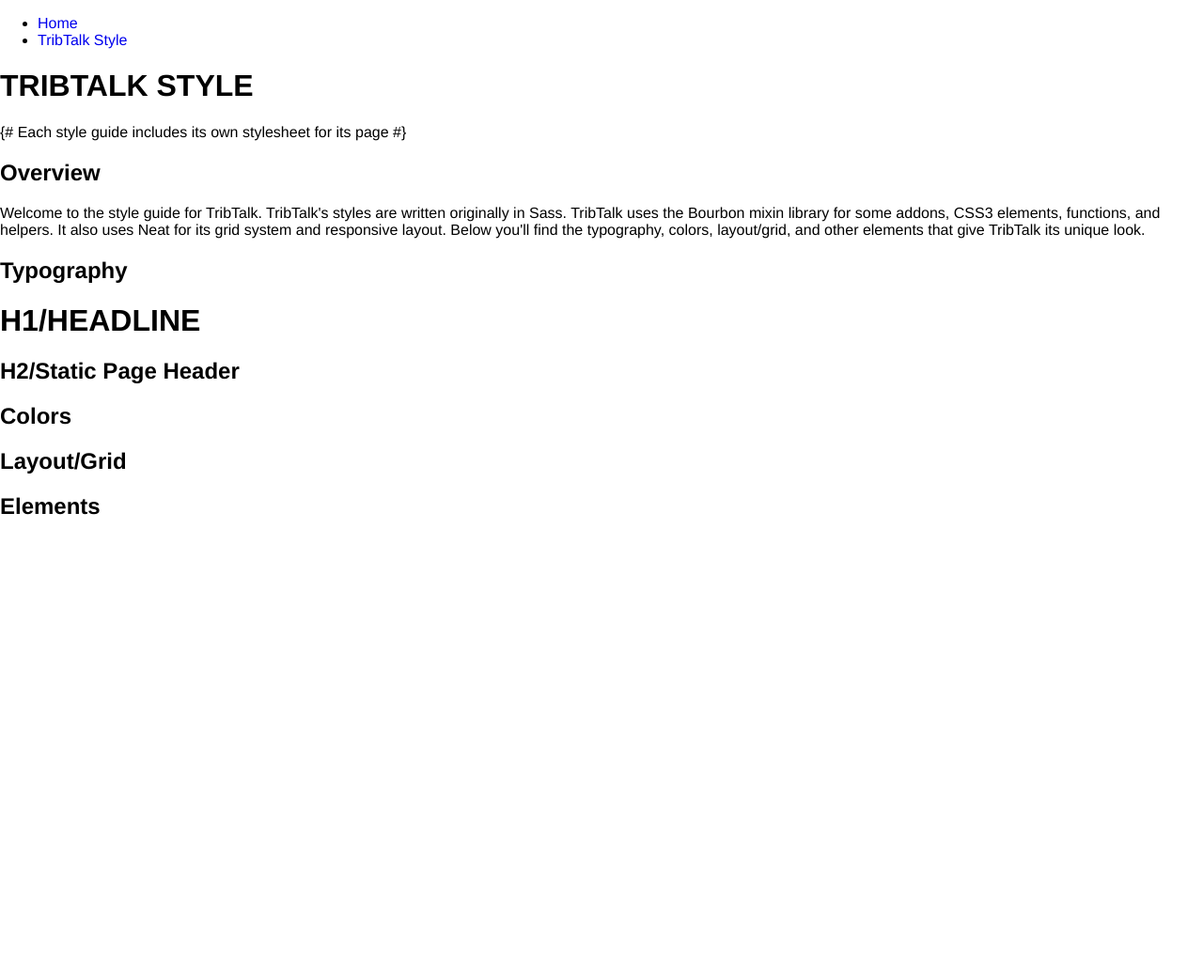
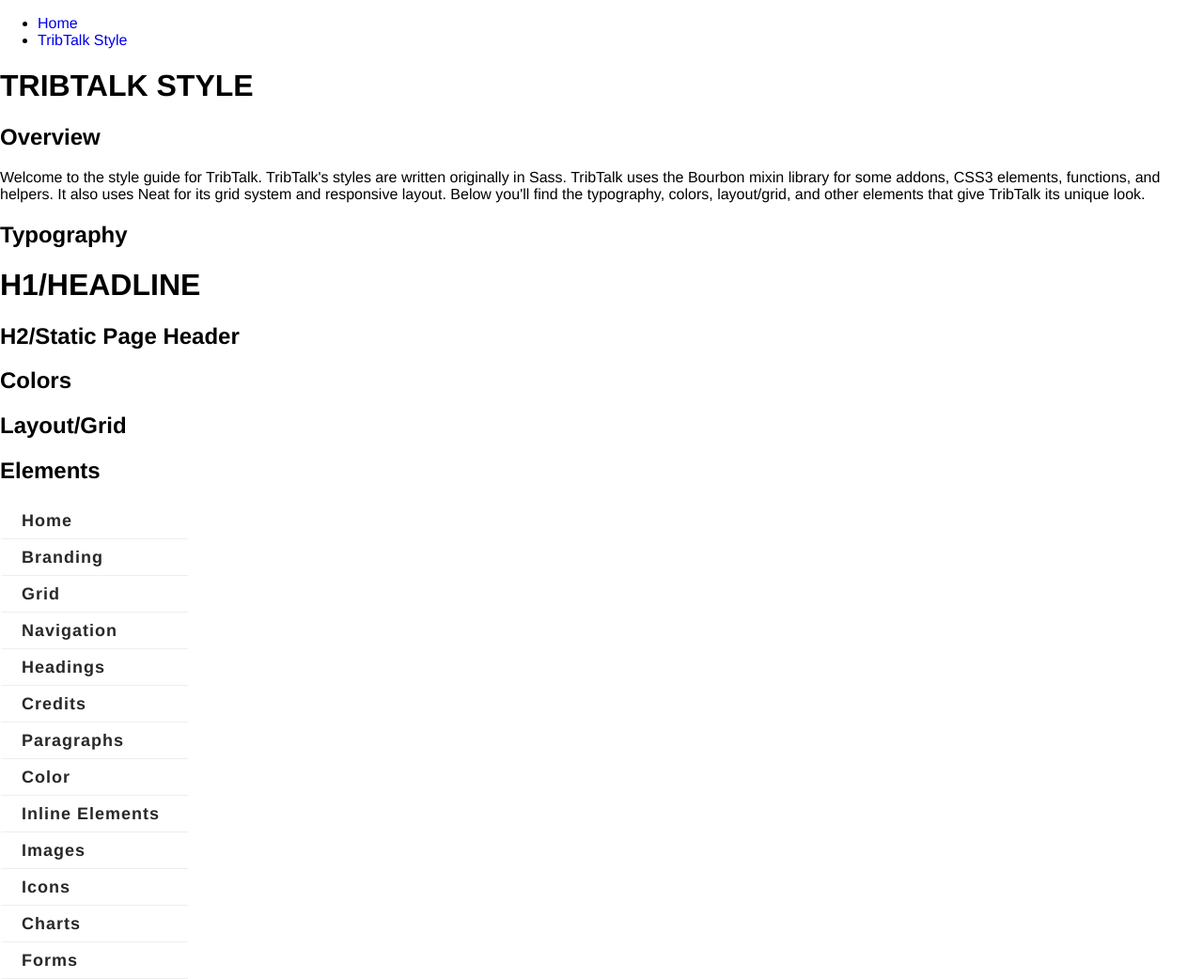
Before and after one commit to texastribune/styleguides, a Jekyll site: the page built from tribtalkstyle.html, in a window 1280 px wide. Shown: the whole page at 94% size. Built offline with Jekyll 4.4.1, drawn with Linux system fonts in a browser that asks for light colours; before the commit the page ends 900 px from its top, so only the background shows below that.

Commit message:
Begin integrating in style guide for TribTalk started by Ben

```diff
--- /dev/null
+++ b/css/tribtalkextra.css
@@ -0,0 +1,137 @@
+/* START Navigation */
+
+#side-nav,
+#side-nav ul,
+#side-nav ul li,
+#side-nav ul ul {
+  list-style: none;
+  margin: 0;
+  padding: 0;
+  border: 0;
+}
+#side-nav ul {
+  position: relative;
+  z-index: 597;
+  float: left;
+}
+#side-nav ul li {
+  float: left;
+  min-height: 1px;
+  line-height: 1em;
+  vertical-align: middle;
+}
+#side-nav ul li.hover,
+#side-nav ul li:hover {
+  position: relative;
+  z-index: 599;
+  cursor: default;
+}
+#side-nav ul ul {
+  margin-top: 1px;
+  visibility: hidden;
+  position: absolute;
+  top: 1px;
+  left: 99%;
+  z-index: 598;
+  width: 100%;
+}
+#side-nav ul ul li {
+  float: none;
+}
+#side-nav ul ul ul {
+  top: 1px;
+  left: 99%;
+}
+#side-nav ul li:hover > ul {
+  visibility: visible;
+}
+#side-nav ul li {
+  float: none;
+}
+#side-nav ul ul li {
+  font-weight: normal;
+}
+/* Custom CSS Styles */
+#side-nav {
+  color: #282828;
+  font-family: "freight-sans-pro", "Helvetica", "Arial", sans-serif;
+  font-weight: 700;
+  letter-spacing: 1px;
+  font-size: 1.2em;
+  line-height: 1.5em;
+  font-size: 18px;
+  width: 200px;
+}
+#side-nav ul a,
+#side-nav ul a:link,
+#side-nav ul a:visited {
+  display: block;
+  color: #282828;
+  text-decoration: none;
+  font-weight: 700;
+}
+#side-nav > ul {
+  float: none;
+}
+#side-nav ul {
+  background: #fff;
+}
+#side-nav > ul > li {
+  border-left: 3px solid #fff;
+  border-bottom: 1px solid #eeeeee;
+}
+#side-nav > ul > li > a {
+  padding: 10px 20px;
+}
+#side-nav > ul > li:hover {
+  border-left: 3px solid #8ac200;
+  border-bottom: 1px solid #8ac200;
+}
+#side-nav ul li:hover > a {
+  color: #131313;
+}
+#side-nav > ul > li:hover {
+  background: #8ac200;
+}
+/* Sub Menu */
+#side-nav ul ul a:link,
+#side-nav ul ul a:visited {
+  font-weight: 700;
+  font-size: 14px;
+}
+#side-nav ul ul {
+  width: 180px;
+  background: none;
+  border-left: 20px solid transparent;
+}
+#side-nav ul ul a {
+  padding: 8px 0;
+  border-bottom: 1px solid #eeeeee;
+}
+#side-nav ul ul li {
+  padding: 0 20px;
+  background: #fff;
+}
+#side-nav ul ul li:last-child {
+  border-bottom: 3px solid #8ac200;
+  padding-bottom: 10px;
+}
+#side-nav ul ul li:first-child {
+  padding-top: 10px;
+}
+#side-nav ul ul li:last-child > a {
+  border-bottom: none;
+}
+#side-nav ul ul li:first-child:after {
+  content: '';
+  display: block;
+  width: 0;
+  height: 0;
+  position: absolute;
+  left: -20px;
+  top: 13px;
+  border-left: 10px solid transparent;
+  border-right: 10px solid #fff;
+  border-bottom: 10px solid transparent;
+  border-top: 10px solid transparent;
+}
--- a/tribtalkstyle.html
+++ b/tribtalkstyle.html
@@ -3,8 +3,8 @@
 title: TribTalk Style
 ---
 
-{# Each style guide includes its own stylesheet for its page #}
 <link rel="stylesheet" href="{{ site.baseurl }}/css/tribtalk.min.css" >
+<link rel="stylesheet" href="{{ site.baseurl }}/css/tribtalkextra.css" >
     </head>
     <body>
 
@@ -18,3 +18,21 @@
 <h2>Colors</h2>
 <h2>Layout/Grid</h2>
 <h2>Elements</h2>
+
+<div id='side-nav'>
+    <ul>
+        <li class='active'><a href='index.html'><span>Home</span></a></li>
+        <li><a href="#">Branding</a></li>
+        <li><a href="#">Grid</a></li>
+        <li><a href="#">Navigation</a></li>
+        <li><a href="#">Headings</a></li>
+        <li><a href="#">Credits</a></li>
+        <li><a href="#">Paragraphs</a></li>
+        <li><a href="#color-section">Color</a></li>
+        <li><a href="#">Inline Elements</a></li>
+        <li><a href="#">Images</a></li>
+        <li><a href="#">Icons</a></li>
+        <li><a href="#">Charts</a></li>
+        <li><a href="#">Forms</a></li>
+    </ul>
+</div>
```
Also changed, not shown: README.md.
